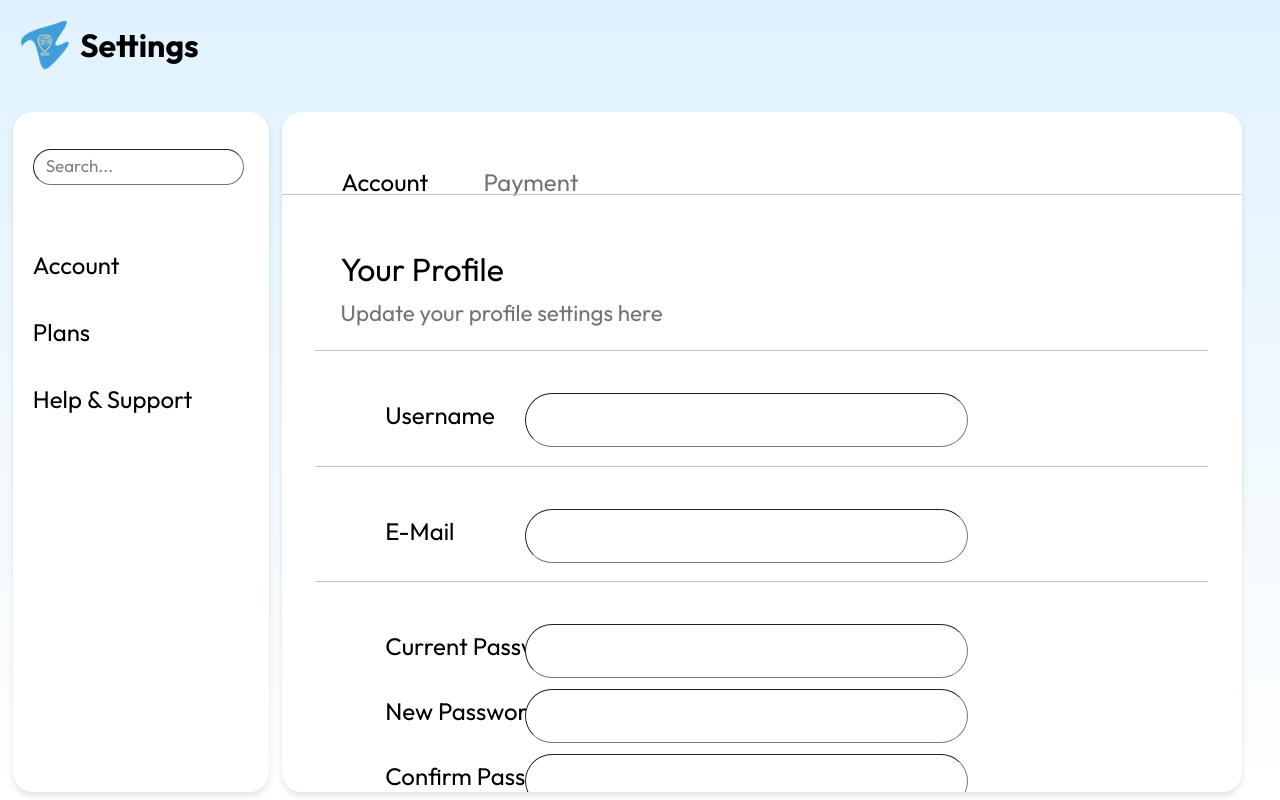
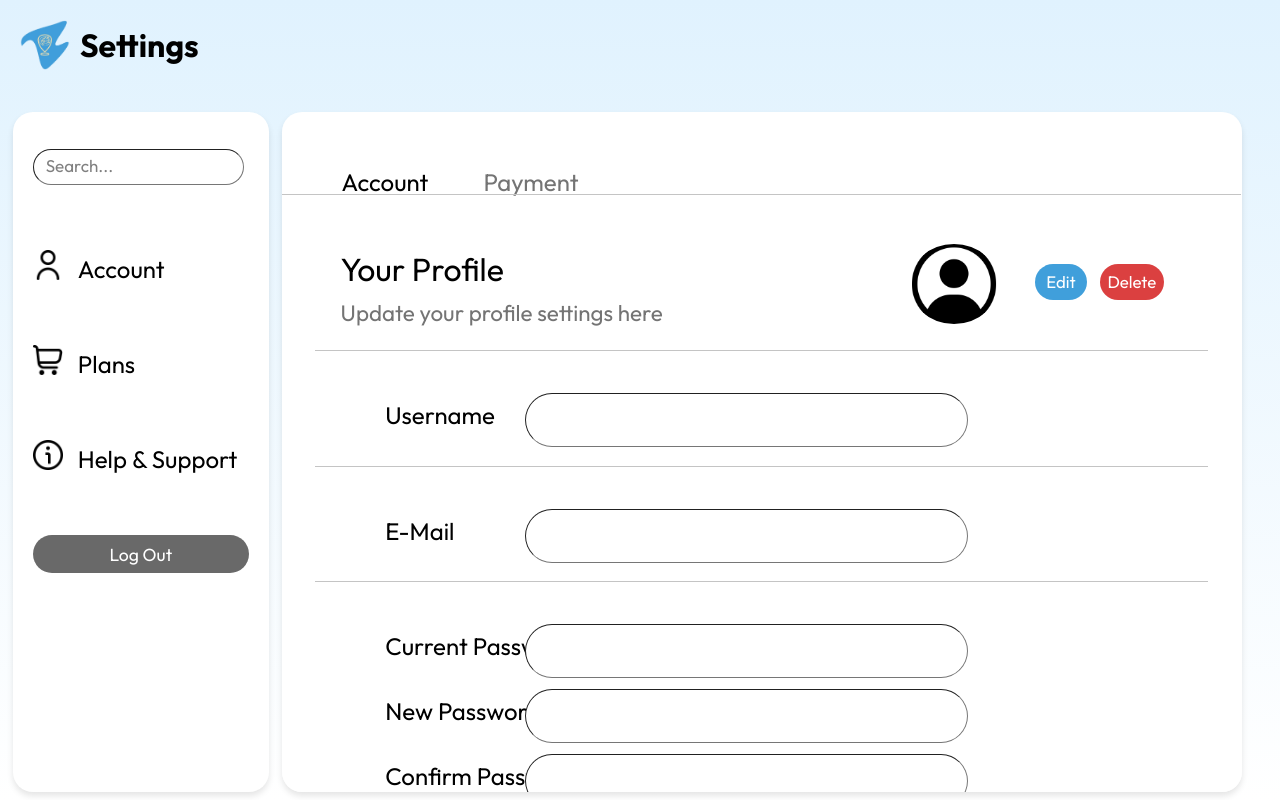
Before and after one commit to ipt-9/TripBud, a Vue app in the folder frontend/: page /settings in a window 1280 px wide. Built offline with nearby package versions, Linux system fonts and the light colour scheme.

Commit message:
finished account register of settings component

```diff
--- a/frontend/src/components/SettingsPage.vue
+++ b/frontend/src/components/SettingsPage.vue
@@ -6,9 +6,13 @@
         </div>
         <div class="rounded-box-left">
             <input type="text" placeholder="Search...">
-            <a href=""><h2>Account</h2></a>
-            <a href=""><h2>Plans</h2></a>
-            <a href=""><h2>Help & Support</h2></a>
+            <a href="">
+              <img src="../assets/user.png"/><h2>Account</h2></a>
+            <a href="">
+              <img src="../assets/shopping-cart.png"/><h2>Plans</h2></a>
+            <a href="">
+              <img src="../assets/info.png"/><h2>Help & Support</h2></a>
+            <button class="box-left-logout">Log Out</button>
 
         </div>
         <div class ="rounded-box-right">
@@ -20,6 +24,9 @@
               <div class="box-right-profile">
               <h1>Your Profile</h1>
               <p>Update your profile settings here</p>
+              <img src="../assets/account-symbol.png" class="profile-picture"/>
+                <button class="box-right-edit-button">Edit</button>
+                <button class="box-right-delete-button">Delete</button>
             </div>
           </div>
 
@@ -137,10 +144,30 @@ export default {
     box-sizing: border-box;
 }
 
+.rounded-box-left img {
+  height: 30px;
+  margin-right: 10px; /* Abstand zwischen Bild und Text */
+  margin-bottom: 45px;
+  margin-right: 15px;
+}
+
 .rounded-box-left a {
   text-decoration: none;
-  color: inherit;
-  cursor: pointer;
+    color: inherit;
+    cursor: pointer;
+    display: flex;
+    align-items: center; /* Bild und Text vertikal zentrieren */
+    margin-bottom: 20px; /* Abstand zwischen den Links */
+}
+
+.box-left-logout {
+  width: 100%;
+  height: 6%;
+  border-radius: 50px;
+  background-color: rgb(105, 105, 105);
+  border: none;
+  color: white;
+  font-size: 110%;
 }
 
 .rounded-box-right {
@@ -183,6 +210,62 @@ export default {
     margin-top: 35px; /* Abstand nach unten */
     display: inline-block; /* Damit margin funktioniert */
     font-weight: 500;
+}
+
+.box-right-buttons {
+  display: flex;
+  justify-content: flex-end;
+  margin-right: 60px;
+  align-items: center;
+}
+
+.box-right-profile img {
+  height: 80px;
+  margin-right: 50px;
+  position: absolute;
+  margin-top: 50px;
+  top: 10%;
+  right: 20%;
+
+}
+
+.profile-picture {
+  width: 90px;
+  border-radius: 50%;
+  object-fit: cover;
+}
+
+
+.box-right-edit-button {
+  background-color: #409FDB;
+  border-radius: 50px;
+  border: none;
+  color: white;
+  cursor: pointer;
+  position: absolute;
+  right: 15%;
+  top: 10%;
+  margin-top: 70px;
+  margin-right: 10px;
+  height: 4.5vh;
+  width: 4vw;
+  font-size: 105%;
+
+}
+
+.box-right-delete-button {
+  background-color: #db4040;
+  border-radius: 50px;
+  border: none;
+  color: white;
+  cursor: pointer;
+  position: absolute;
+  top: 10%;
+  right: 8%;
+  margin-top: 70px;
+  height: 4.5vh;
+  width: 5vw;
+  font-size: 105%;
 }
 
 .box-right-line {
```
Also changed, not shown: frontend/src/assets/shopping-cart.png (added), frontend/src/assets/vogel.jpg (added).
